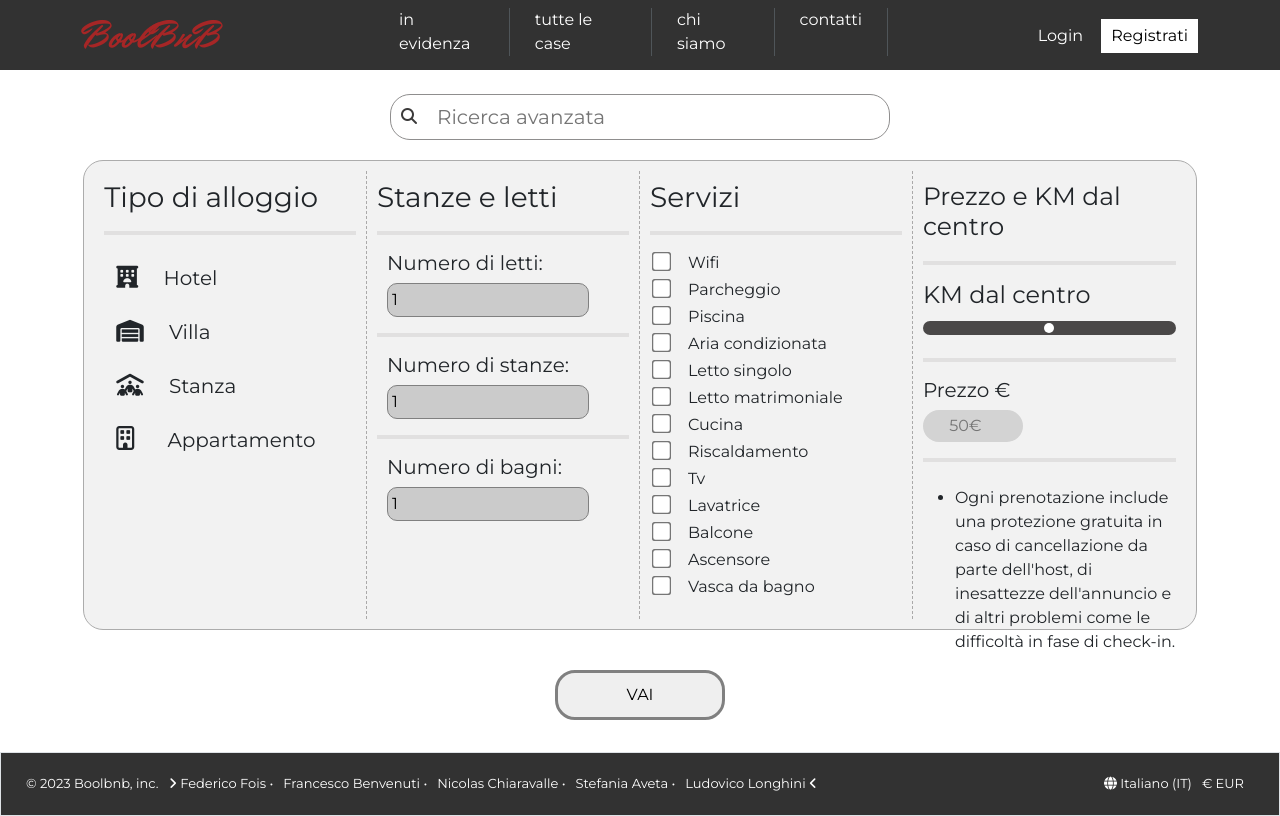
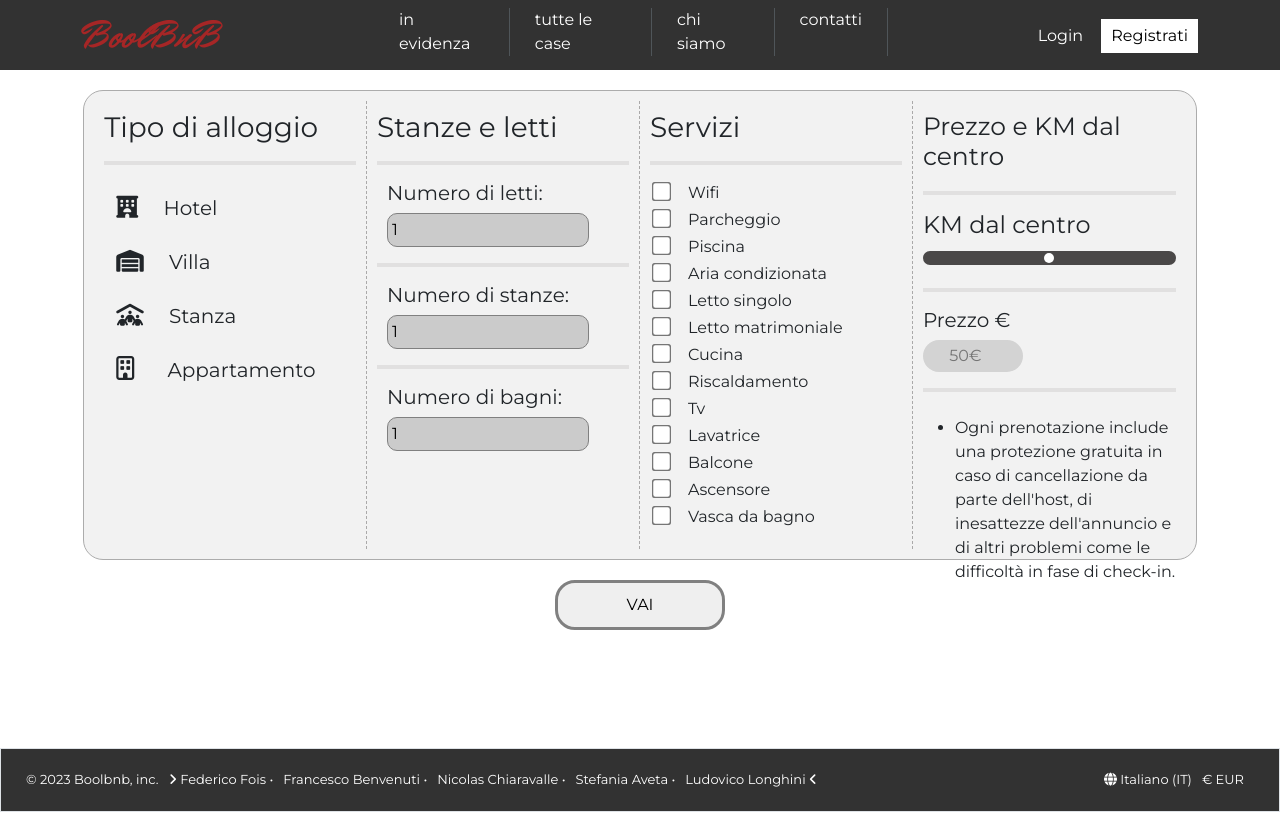
Before and after one commit to Chiaravalle04/boolbnb-fe, a Vue app: page /searched-apartments in a window 1280 px wide. Built offline with nearby package versions, Linux system fonts and the light colour scheme; a web font is replaced by a local one.

Commit message:
modificato ricerca avanzata

```diff
--- a/src/pages/AppSearchedApartments.vue
+++ b/src/pages/AppSearchedApartments.vue
@@ -14,7 +14,7 @@ export default {
 </script>
 
 <template>
-    <main>
+    <main><!--
         <div class="input_ricerca_avanzata text-center mt-4">
             <div class="icona_input">
                 <div>
@@ -25,7 +25,7 @@ export default {
                 </div>
             </div>
 
-        </div>
+        </div>-->
 
         <div class="ricerca-avanzata">
             <div class="type">
@@ -196,7 +196,7 @@ main {
     margin: 0 auto;
     height: 470px;
     margin-top: 20px;
-    margin-bottom: 40px;
+    margin-bottom: 20px;
     border-radius: 20px;
     padding: 10px;
     display: flex;
```
